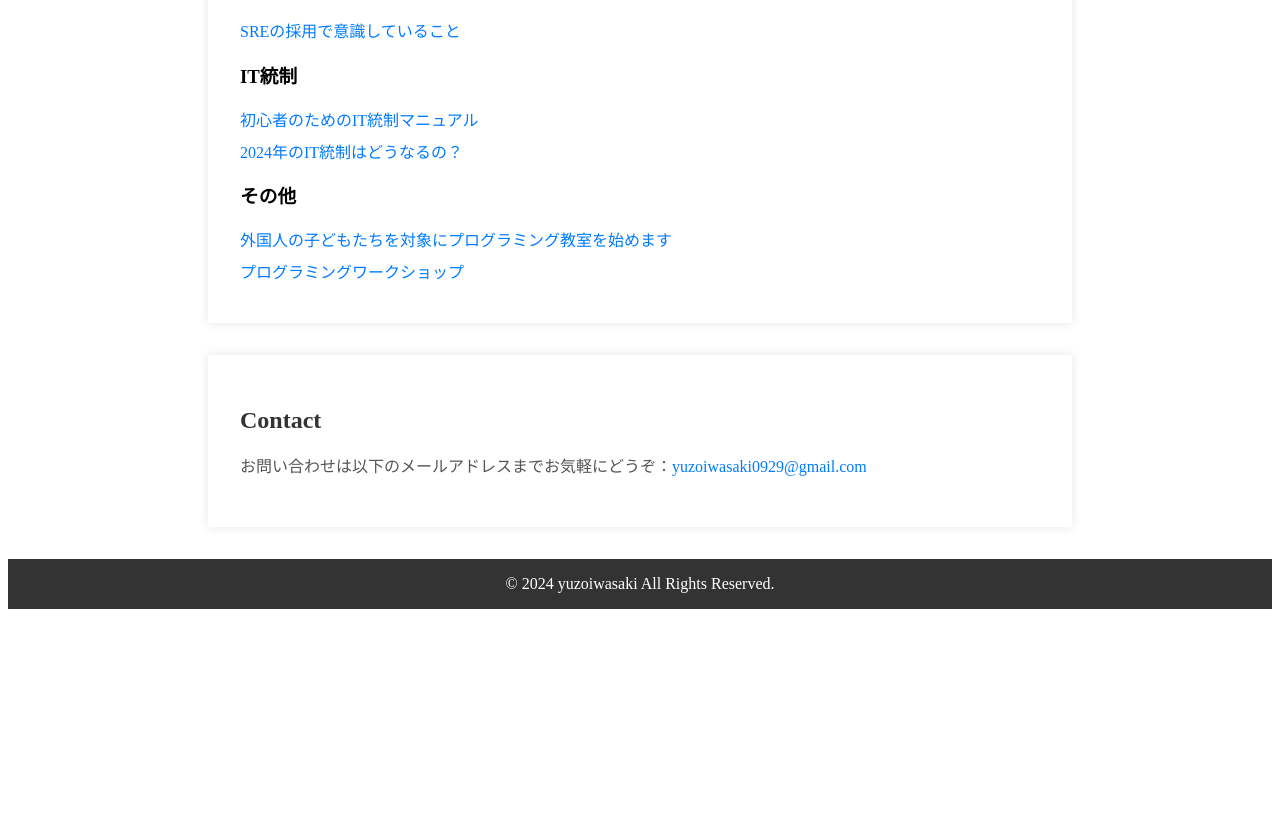
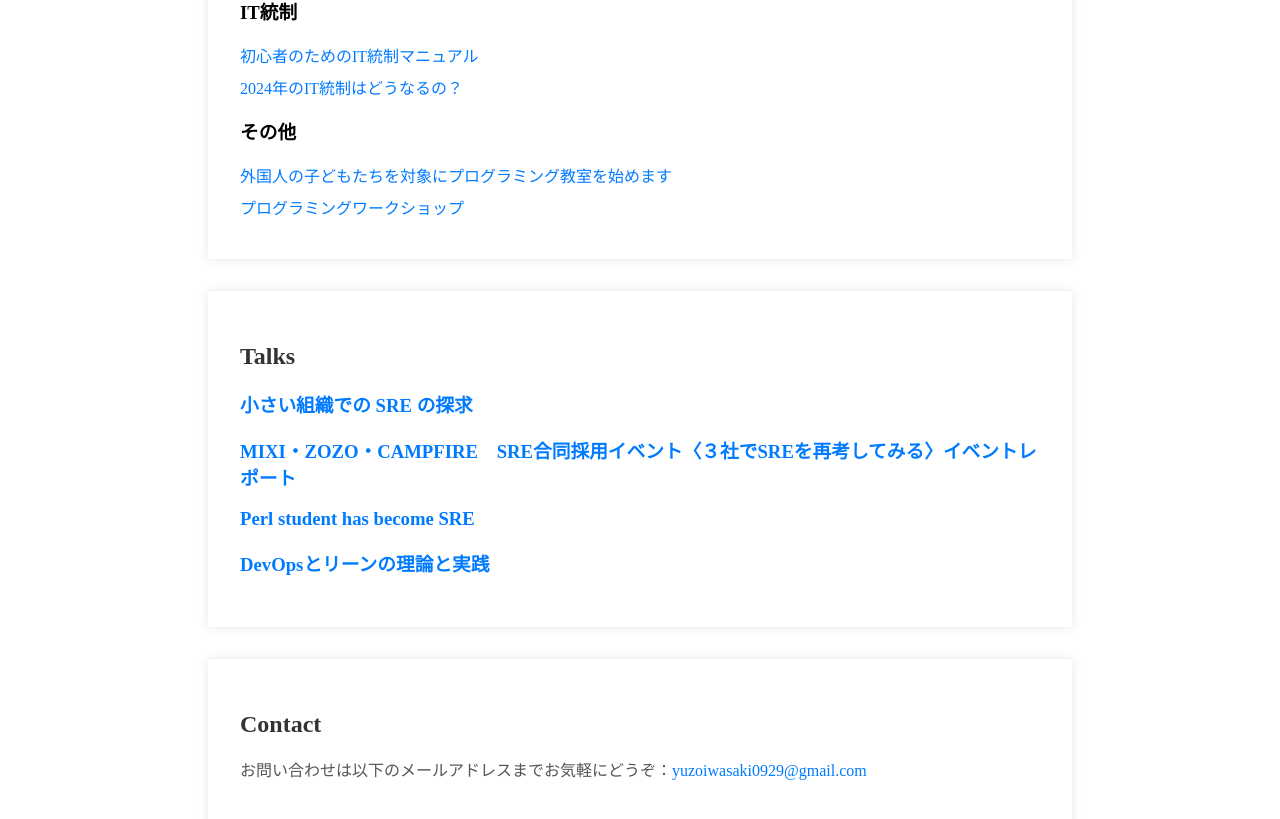
Before and after one commit to yuzoiwasaki/yuzoiwasaki.me, a SvelteKit app: page / in a window 1280 px wide. Shown: the part 3612-4431 px from the top of the page. Before the commit the page ends 4229 px from the top, so only its background shows below. Built offline with nearby package versions, Linux system fonts and the light colour scheme.

Commit message:
Add talks section

```diff
--- a/data/articles.json
+++ b/data/articles.json
@@ -47,16 +47,6 @@
   {
     "title": "SREにおけるコンテキストの話",
     "url": "https://note.com/gch/n/n07ffec31d5a0",
-    "section": "sre"
-  },
-  {
-    "title": "小さい組織での SRE の探求",
-    "url": "https://speakerdeck.com/yuzoiwasaki/xiao-saizu-zhi-deno-sre-notan-qiu",
-    "section": "sre"
-  },
-  {
-    "title": "DevOpsとリーンの理論と実践",
-    "url": "https://speakerdeck.com/yuzoiwasaki/devopstorinfalseli-lun-toshi-jian",
     "section": "sre"
   },
   {
--- /dev/null
+++ b/data/talks.json
@@ -0,0 +1,18 @@
+[
+  {
+    "title": "小さい組織での SRE の探求",
+    "url": "https://speakerdeck.com/yuzoiwasaki/xiao-saizu-zhi-deno-sre-notan-qiu"
+  },
+  {
+    "title": "MIXI・ZOZO・CAMPFIRE　SRE合同採用イベント〈３社でSREを再考してみる〉イベントレポート",
+    "url": "https://mixil.mixi.co.jp/report/16305"
+  },
+  {
+    "title": "Perl student has become SRE",
+    "url": "https://speakerdeck.com/yuzoiwasaki/perl-student-has-become-sre"
+  },
+  {
+    "title": "DevOpsとリーンの理論と実践",
+    "url": "https://speakerdeck.com/yuzoiwasaki/devopstorinfalseli-lun-toshi-jian"
+  }
+]
--- /dev/null
+++ b/src/lib/server/talk.js
@@ -0,0 +1,6 @@
+import { readFile } from 'fs/promises';
+
+export async function loadTalks() {
+  const content = await readFile('data/talks.json', { encoding: 'utf-8' });
+  return JSON.parse(content);
+}
--- a/src/routes/+page.server.js
+++ b/src/routes/+page.server.js
@@ -1,10 +1,12 @@
 import { loadSkills } from '$lib/server/skill';
 import { loadArticles } from '$lib/server/article';
+import { loadTalks } from '$lib/server/talk';
 
 export async function load() {
   const skills = await loadSkills();
   const articles = await loadArticles();
-  return { skills, articles };
+  const talks = await loadTalks();
+  return { skills, articles, talks };
 }
 
 export const prerender = true;
--- a/src/routes/+page.svelte
+++ b/src/routes/+page.svelte
@@ -4,7 +4,7 @@
 
   export let data;
 
-  $: ({ skills, articles } = data);
+  $: ({ skills, articles, talks } = data);
 
   $: title = 'Yuzo Iwasaki のポートフォリオサイト';
   $: description = 'エンジニア歴15年程度のベテランエンジニアです。ソフトウェアエンジニアリングをはじめ、SREやマネジメント、採用、IT統制など幅広く関わってきました。HRTを大切にする優しいチームが好きで、自らがマネージャーの際はそのようなチーム作りを心掛けています。';
@@ -127,6 +127,16 @@
       {#if article.section === 'other'}
         <a href="{article.url}" class="article-link" target="_blank">{article.title}</a>
       {/if}
+    {/each}
+  </div>
+</section>
+
+<section class="talks-container">
+  <h2>Talks</h2>
+
+  <div class="talk-card">
+    {#each talks as talk}
+      <h3><a href="{talk.url}" target="_blank">{talk.title}</a></h3>
     {/each}
   </div>
 </section>
@@ -279,6 +289,21 @@
     margin-bottom: 0.5em;
   }
 
+  .talks-container {
+    margin-top: 2em;
+  }
+
+  .talk-card {
+    color: #007BFF;
+    text-decoration: none;
+    transition: color 0.3s ease;
+  }
+
+  .talk-card a:hover {
+    color: #0056b3;
+    text-decoration: underline;
+  }
+
   footer {
     background-color: #333;
     color: #fff;
```
